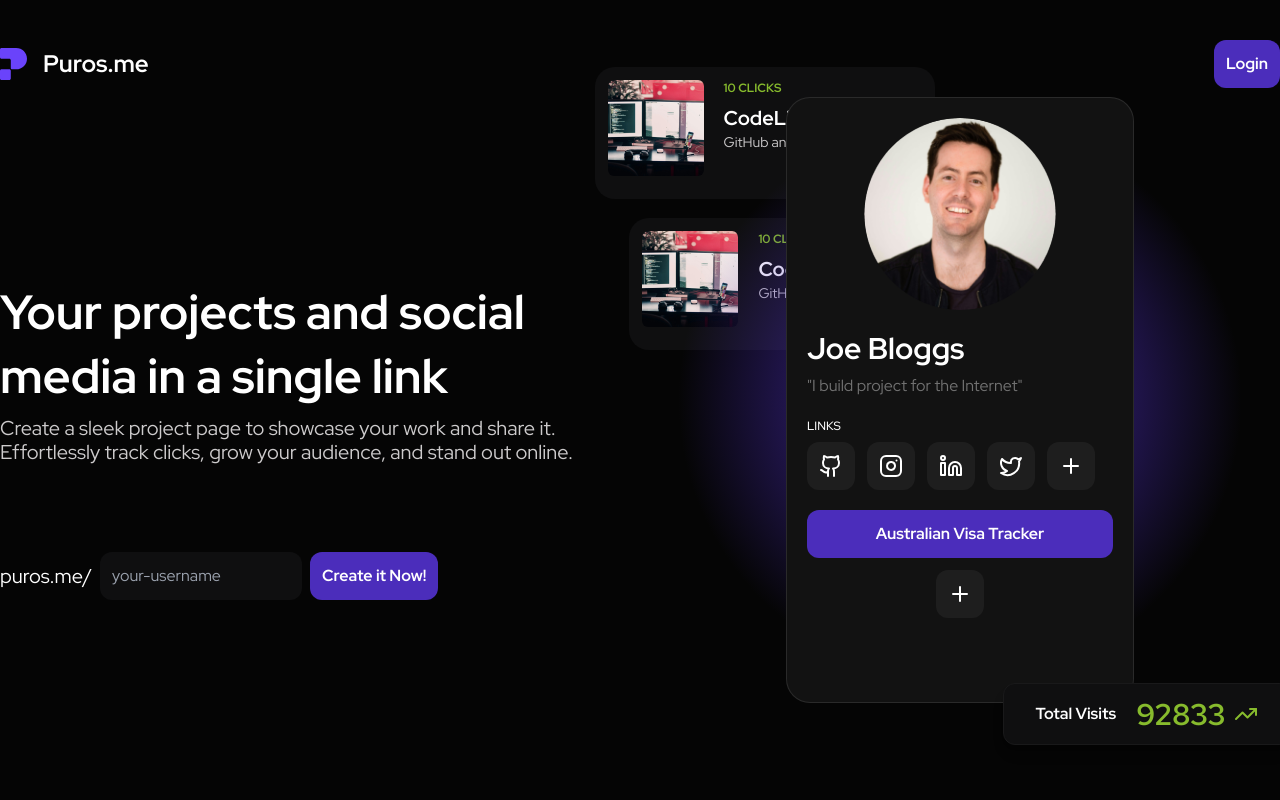
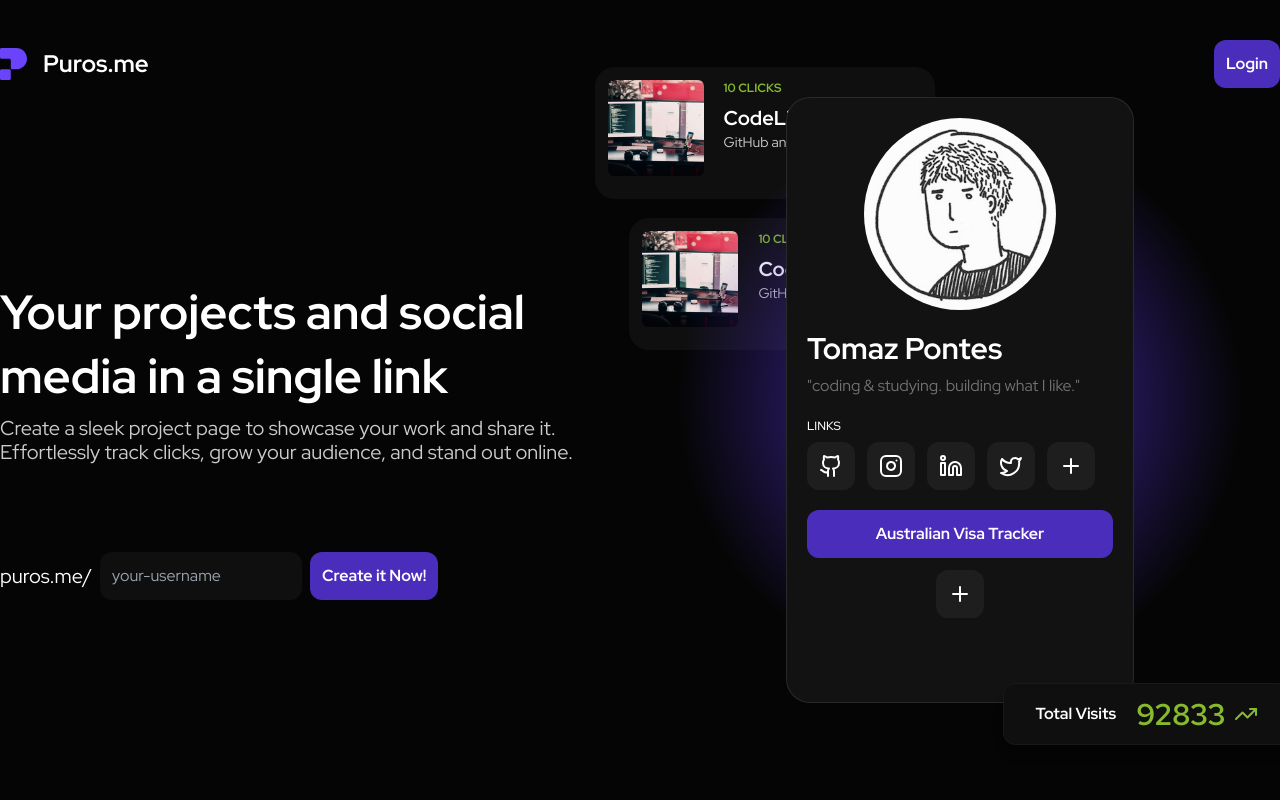
Before and after one commit to TomazMPP/puros.me, a Next.js app: page / in a window 1280 px wide. Shown: the top 800 px of the page. Built offline with nearby package versions, Linux system fonts and the light colour scheme; no server answers.

Commit message:
feat: profiledata

```diff
--- a/app/(pages)/[profileId]/page.tsx
+++ b/app/(pages)/[profileId]/page.tsx
@@ -1,8 +1,11 @@
 import ProjectCard from "@/app/components/commons/ProjectCard";
 import { TotalVisits } from "@/app/components/commons/TotalVisits";
 import UserCard from "@/app/components/commons/UserCard";
+import { auth } from "@/app/lib/auth";
+import { getProfileData } from "@/app/server/GetProfileData";
 import { Plus } from "lucide-react";
 import Link from "next/link";
+import { notFound } from "next/navigation";
 
 export default async function ProfilePage({
   params,
@@ -10,6 +13,17 @@ export default async function ProfilePage({
   params: Promise<{ profileId: string }>;
   }) {
   const { profileId } = await params;
+
+  const profileData = await getProfileData(profileId);
+  if (!profileData) return notFound();
+
+    // TODO: get projects
+
+    const session = await auth();
+    const isOwner = profileData.userId === session?.user?.id;
+
+    // TODO: add page views tracker
+    // If user is not on trial anymore, not let him see the project. Redirect to upgrade
 
   return (
     <div className="relative h-screen flex p-20 overflow-hidden">
--- a/app/components/commons/UserCard.tsx
+++ b/app/components/commons/UserCard.tsx
@@ -11,10 +11,10 @@ export default function UserCard() {
         </div>
         <div className="flex flex-col gap-2 w-full">
           <div className="flex items-center gap-2">
-            <h3 className="text-3xl font-bold min-w-0 overflow-hidden">Joe Bloggs</h3>
+            <h3 className="text-3xl font-bold min-w-0 overflow-hidden">Tomaz Pontes</h3>
           </div>
           <p className="opacity-40">
-            "I build project for the Internet"
+            "coding & studying. building what I like."
           </p>
         </div>
         <div className="flex flex-col gap-2 w-full">
--- /dev/null
+++ b/app/server/GetProfileData.ts
@@ -0,0 +1,13 @@
+import "server-only"
+import { db } from "../lib/firebase";
+
+export type ProfileData = {
+  userId: string;
+  totalVisits: number;
+  createdAt: number;
+}
+
+export async function getProfileData(profileId: string) {
+  const snapshot = await db.collection("profiles").doc(profileId).get();
+  return snapshot.data() as ProfileData;
+}
```
Also changed, not shown: public/Person.png.
